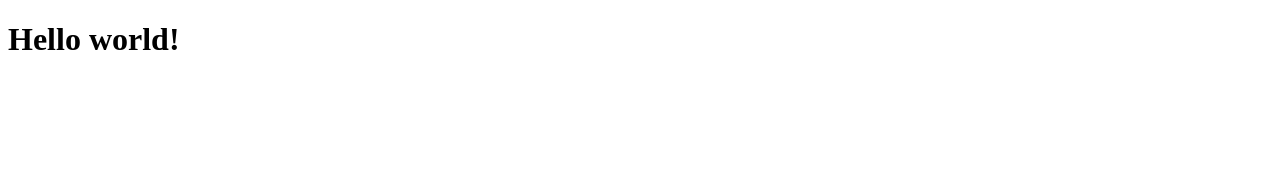
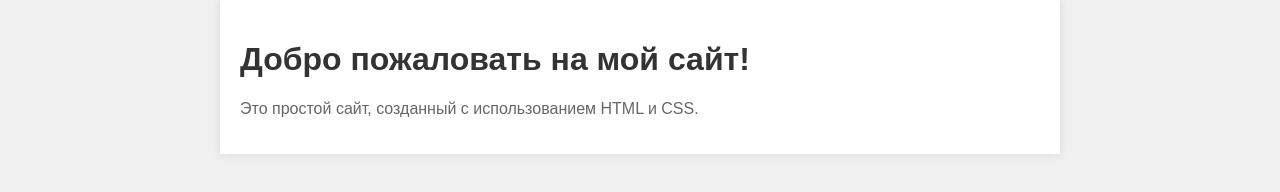
Before and after one commit to 291203/mysait.github.io, a plain HTML site: page index.html in a window 1280 px wide. Drawn offline with Linux system fonts and the light colour scheme.

Commit message:
Update index.html

```diff
--- a/index.html
+++ b/index.html
@@ -1,14 +1,35 @@
 <!DOCTYPE html>
-<html lang="ru">
-
+<html lang="en">
 <head>
     <meta charset="UTF-8">
-    <meta http-equiv="X-UA-Compatible" content="IE=edge">
     <meta name="viewport" content="width=device-width, initial-scale=1.0">
-    <link rel="stylesheet" href="stile.css">
-    <title>Веб</title>
+    <title>Простой сайт</title>
+    <style>
+        body {
+            font-family: Arial, sans-serif;
+            margin: 0;
+            padding: 0;
+            background-color: #f0f0f0;
+        }
+        .container {
+            max-width: 800px;
+            margin: 0 auto;
+            padding: 20px;
+            background-color: #fff;
+            box-shadow: 0 0 10px rgba(0, 0, 0, 0.1);
+        }
+        h1 {
+            color: #333;
+        }
+        p {
+            color: #666;
+        }
+    </style>
 </head>
-
 <body>
-<h1>Hello world!</h1>
+    <div class="container">
+        <h1>Добро пожаловать на мой сайт!</h1>
+        <p>Это простой сайт, созданный с использованием HTML и CSS.</p>
+    </div>
 </body>
+</html>
```
